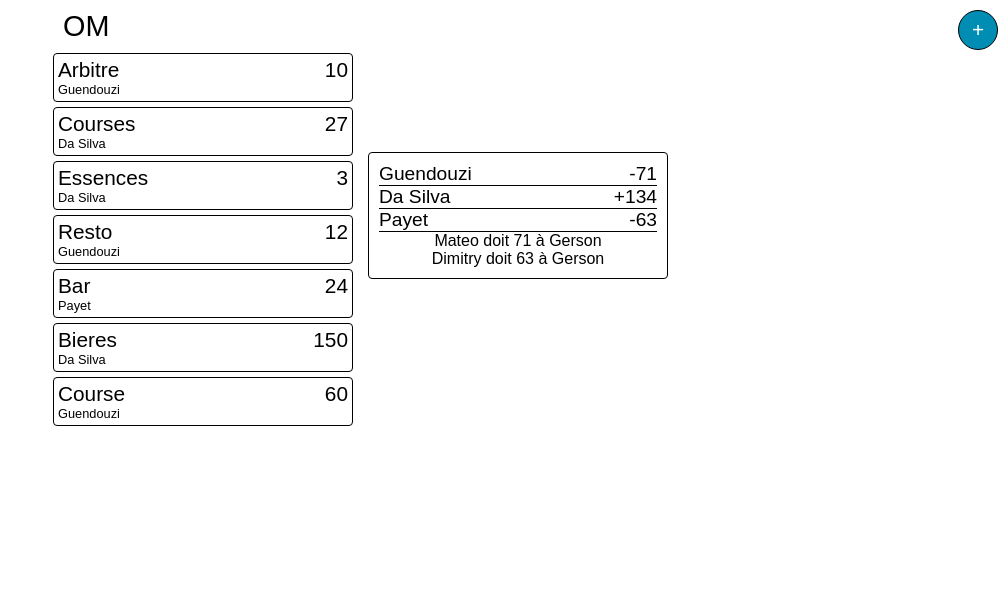
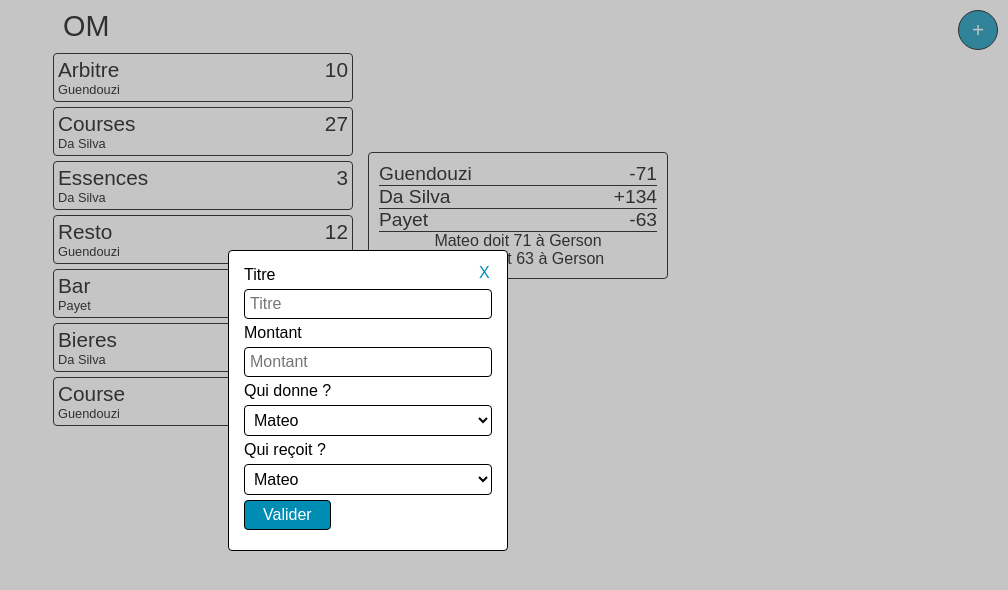
Before and after one commit to MathieuDC/tricount-like-app, a React (Create React App) app: page / in a window 1280 px wide. Shown: the top 590 px of the page, without its empty margins (272-1280 px from the left). Built offline with nearby package versions, Linux system fonts and the light colour scheme.

Commit message:
Adding and styling a closing button

```diff
--- a/src/front/NewTransaction.tsx
+++ b/src/front/NewTransaction.tsx
@@ -10,7 +10,7 @@ interface NewTransactionProps {
 }
 
 const NewTransaction = ({onAddTransaction, users}: NewTransactionProps) => {
-  const [isFormDisplayed, setIsFormDisplayed] = useState(false);
+  const [isFormDisplayed, setIsFormDisplayed] = useState(true);
   const [amount, setAmount] = useState(null);
   const [name, setName] = useState(null);
   const [selectedReceiverId, setSelectedReceiverId] = useState(null);
--- a/src/front/NewTransactionForm.css
+++ b/src/front/NewTransactionForm.css
@@ -7,6 +7,7 @@
   align-items: flex-start;
   width: 280px;
   background-color: white;
+  position: relative;
 }
 
 .new-transaction-form > *{
@@ -20,3 +21,14 @@
 .new-transaction-form > button{
   width: 35%;
 }
+
+.closing-button{
+  position: absolute;
+  top: 1%;
+  right: 1%;
+  border: none;
+  background-color: transparent;
+  color: #008db4;
+  width: 40px !important;
+  height: 40px;
+}
--- a/src/front/NewTransactionForm.tsx
+++ b/src/front/NewTransactionForm.tsx
@@ -38,6 +38,7 @@ const NewTransactionForm = ({users, isDisplayed,onChangeName, onChangeAmount, on
     return (
       <div className="full-screen-display">
         <div className="new-transaction-form">
+          <button className='closing-button'>X</button>
           <label>Titre</label>
           <input type="text" placeholder="Titre" onChange={handleChangeName}></input>
           <label>Montant</label>
```
